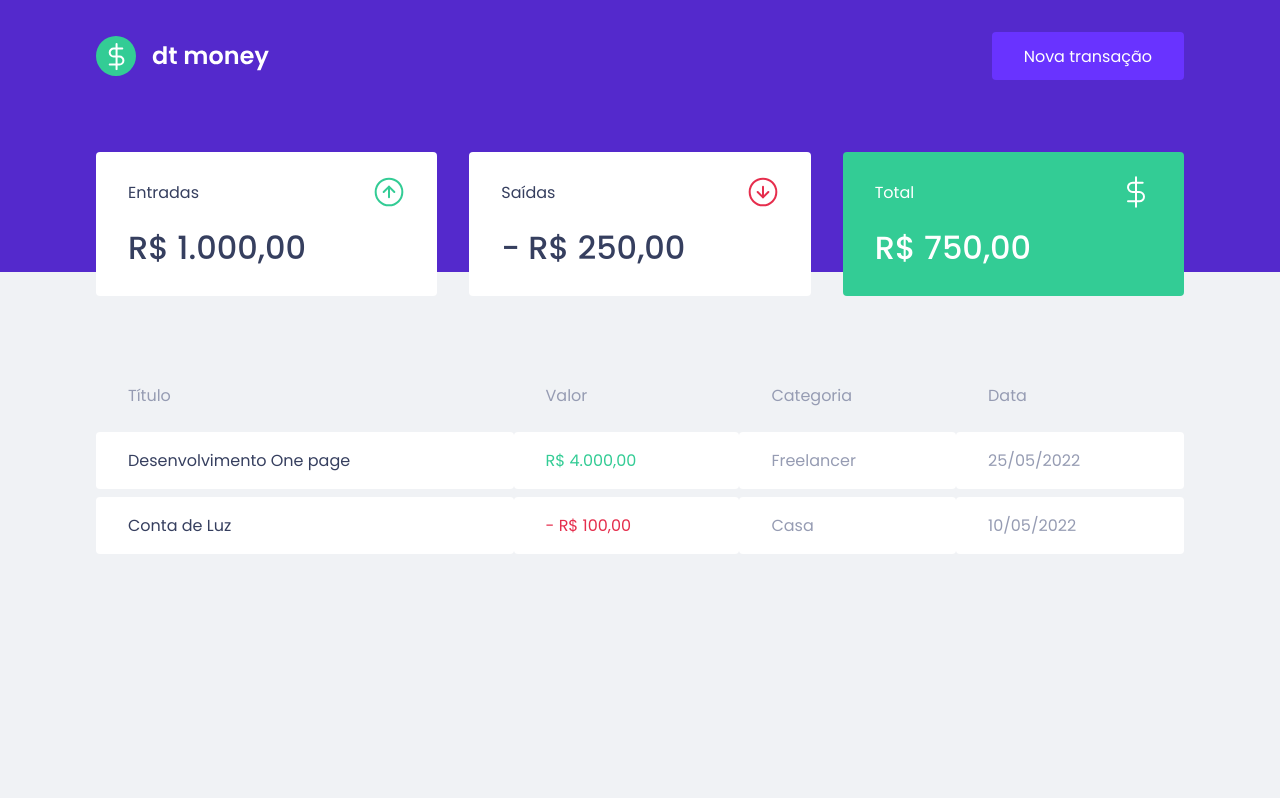
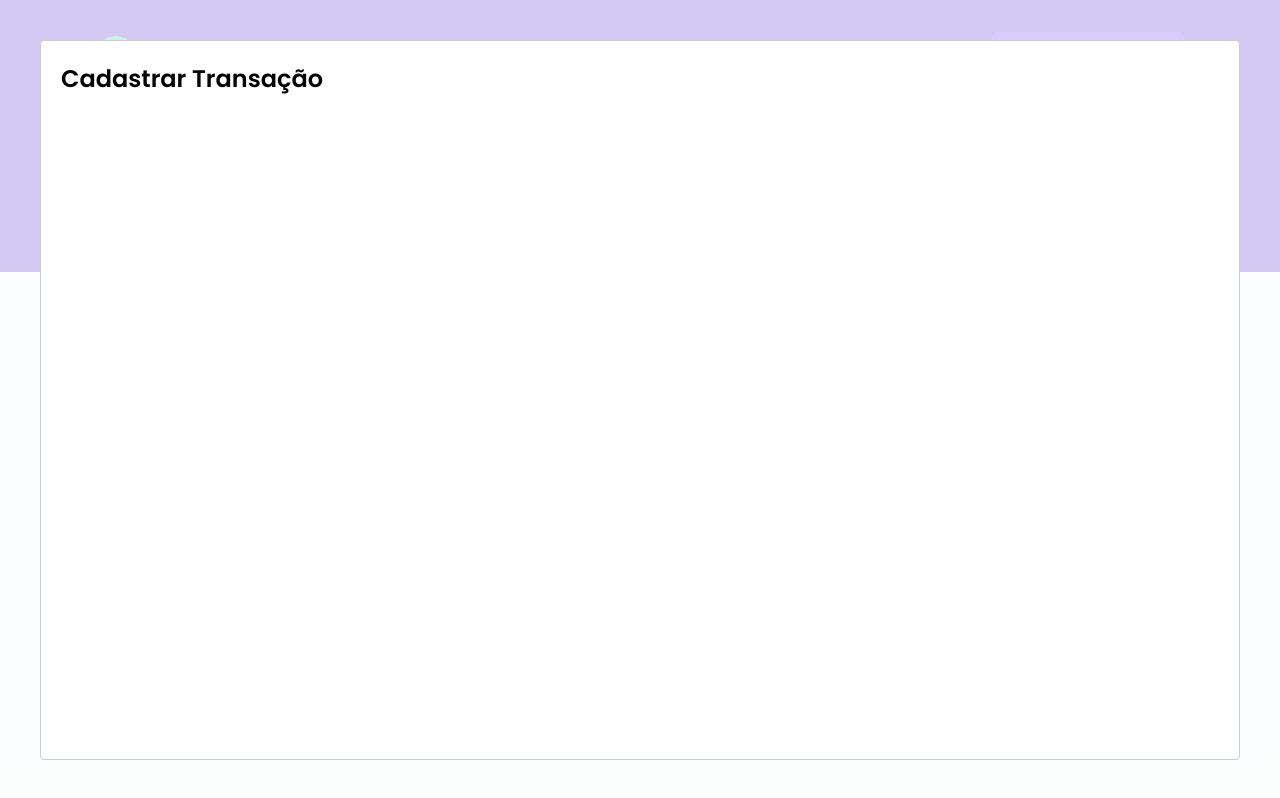
Before and after one commit to SouzaVitoria/Rocketseat-Ignite-Trilha-ReactJS, a React (Create React App) app in the folder chapter-II/dtmoney/: page / in a window 1280 px wide. Both pictures are taken after a click on the button "Nova transação". Built offline with nearby package versions, Linux system fonts and the light colour scheme; no server answers; what miragejs would draw is missing.

Commit message:
DTMoney: added New Transaction Modal component

```diff
--- a/chapter-II/dtmoney/package.json
+++ b/chapter-II/dtmoney/package.json
@@ -7,6 +7,7 @@
     "miragejs": "^0.1.44",
     "react": "^18.1.0",
     "react-dom": "^18.1.0",
+    "react-modal": "^3.15.1",
     "react-scripts": "5.0.1",
     "web-vitals": "^2.1.0"
   },
@@ -18,6 +19,7 @@
     "@types/node": "^16.7.13",
     "@types/react": "^18.0.0",
     "@types/react-dom": "^18.0.0",
+    "@types/react-modal": "^3.13.1",
     "@types/styled-components": "^5.1.25",
     "typescript": "^4.4.2"
   },
--- a/chapter-II/dtmoney/src/App.tsx
+++ b/chapter-II/dtmoney/src/App.tsx
@@ -1,12 +1,25 @@
+import { useState } from "react";
 import Dashboard from "./components/Dashboard/Dashboard";
 import { Header } from "./components/Header/Header";
+import NewTransactionModal from "./components/NewTransactionModal/NewTransactionModal";
 import { GlobalStyle } from "./styles/global";
 
 function App() {
+  const [isNewTransactionModalOpen, setIsNewTransactionModalOpen] = useState(false)
+
+  const handleOpenAndCloseNewTransactionModal = () => {
+    setIsNewTransactionModalOpen(!isNewTransactionModalOpen)
+  }
+
   return (
     <>
-      <Header />
+      <Header onOpenAndCloseNewTransactionModal={handleOpenAndCloseNewTransactionModal} />
       <Dashboard />
+
+      <NewTransactionModal
+        isOpen={isNewTransactionModalOpen}
+        onOpenAndCloseNewTransactionModal={handleOpenAndCloseNewTransactionModal}
+      />
       <GlobalStyle />
     </>
   );
--- a/chapter-II/dtmoney/src/components/Header/Header.tsx
+++ b/chapter-II/dtmoney/src/components/Header/Header.tsx
@@ -1,16 +1,19 @@
 import logoImg from "../../assets/logo.svg"
 import { Container, Content } from "./styles"
 
-export function Header() {
+interface HeaderProps {
+  onOpenAndCloseNewTransactionModal: () => void
+}
+
+export function Header({ onOpenAndCloseNewTransactionModal }: HeaderProps) {
   return (
     <Container>
       <Content>
         <img src={logoImg} alt="DT Money" />
-        <button type="button">
+        <button type="button" onClick={onOpenAndCloseNewTransactionModal}>
           Nova transação
         </button>
       </Content>
-
     </Container>
   )
 }
--- /dev/null
+++ b/chapter-II/dtmoney/src/components/NewTransactionModal/NewTransactionModal.tsx
@@ -0,0 +1,22 @@
+import Modal from "react-modal"
+
+interface NewTransactionModalProps {
+  isOpen: boolean
+  onOpenAndCloseNewTransactionModal: () => void
+}
+
+Modal.setAppElement('#root');
+
+export default function NewTransactionModal({
+  isOpen,
+  onOpenAndCloseNewTransactionModal
+}: NewTransactionModalProps) {
+  return (
+    <Modal
+      isOpen={isOpen}
+      onRequestClose={onOpenAndCloseNewTransactionModal}
+    >
+      <h2>Cadastrar Transação</h2>
+    </Modal>
+  )
+}
```
Also changed, not shown: 2 other files (tests, documents, lock files or other folders).
